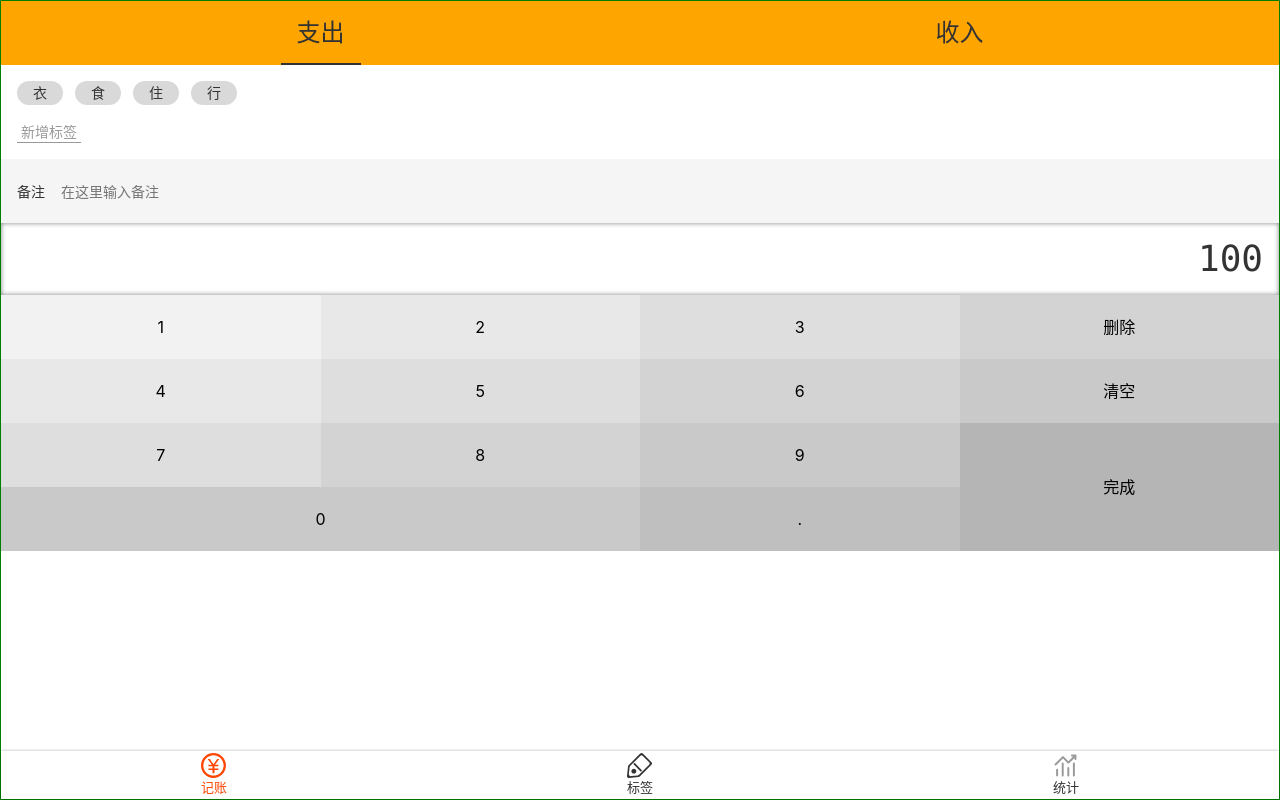
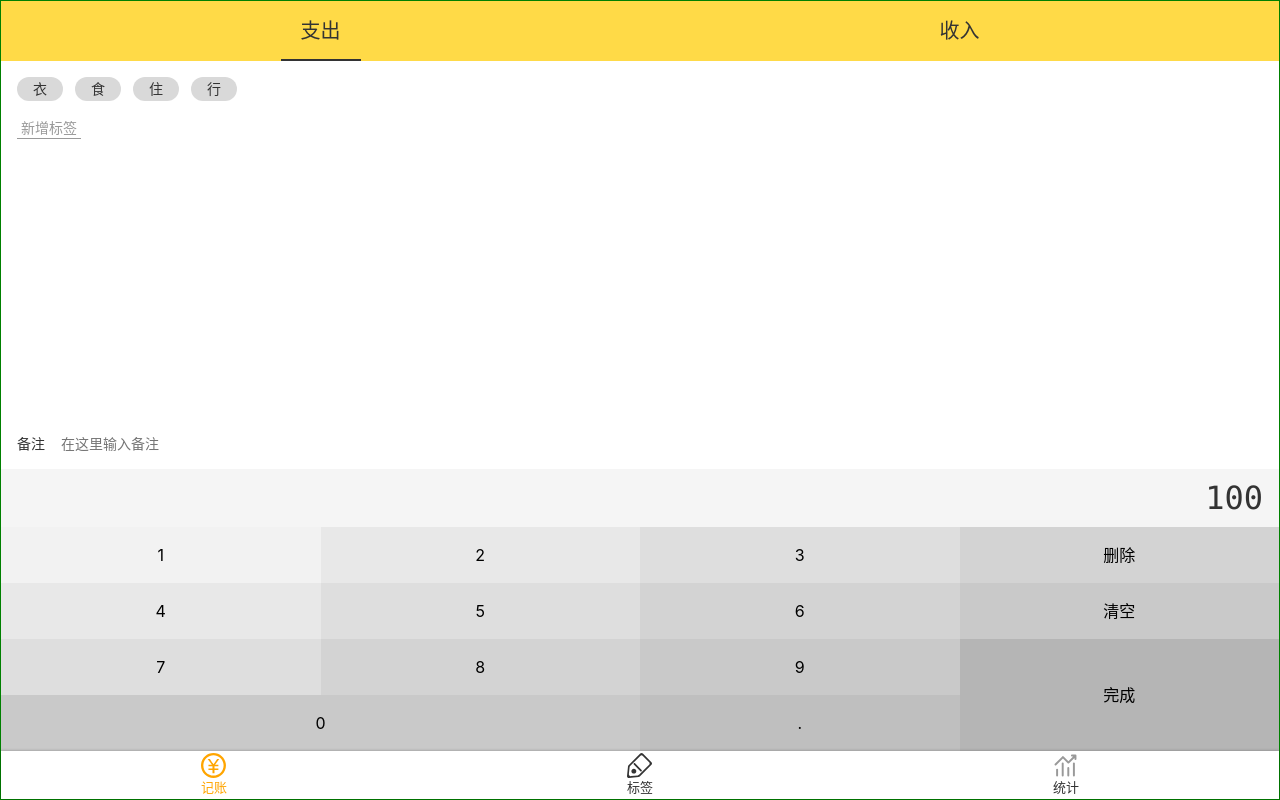
Before and after one commit to LvyHuang/account, a Vue app: page /#/money in a window 1280 px wide. Built offline with nearby package versions, Linux system fonts and the light colour scheme.

Commit message:
Money组件组件重新布局

```diff
--- a/src/assets/style/helper.scss
+++ b/src/assets/style/helper.scss
@@ -2,7 +2,7 @@ $font-hei:-apple-system, "Noto Sans", "Helvetica Neue", Helvetica, "Nimbus Sans
 $font-kai:Baskerville, Georgia, "Liberation Serif", "Kaiti SC", STKaiti, "AR PL UKai CN", "AR PL UKai HK", "AR PL UKai TW", "AR PL UKai TW MBE", "AR PL KaitiM GB", KaiTi, KaiTi_GB2312, DFKai-SB, "TW\-Kai", serif;
 $font-song:Georgia, "Nimbus Roman No9 L", "Songti SC", "Noto Serif CJK SC", "Source Han Serif SC", "Source Han Serif CN", STSong, "AR PL New Sung", "AR PL SungtiL GB", NSimSun, SimSun, "TW\-Sung", "WenQuanYi Bitmap Song", "AR PL UMing CN", "AR PL UMing HK", "AR PL UMing TW", "AR PL UMing TW MBE", PMingLiU, MingLiU, serif;
 
-$color-highlight: orangered;
+$color-highlight: orange;
 
 //placeholder
 %clearFix{
--- a/src/components/Layout.vue
+++ b/src/components/Layout.vue
@@ -1,6 +1,6 @@
 <template>
-    <div class="nav-wrapper">
-        <div class="content">
+    <div class="layout-wrapper">
+        <div class="content" :class="classPrefix && `${classPrefix}-content`">
             <slot/>
         </div>
         <Nav/>
@@ -11,6 +11,7 @@
   import Nav from '@/components/Nav.vue';
   export default {
     name: 'Layout',
+    props: ['classPrefix'],
     components:{
       Nav,
     }
@@ -23,7 +24,7 @@
         overflow: auto;
         /*border: 1px solid blue;*/
     }
-    .nav-wrapper{
+    .layout-wrapper{
         border: 1px solid green;
         display: flex;
         flex-direction: column;
--- a/src/views/Money.vue
+++ b/src/views/Money.vue
@@ -1,28 +1,5 @@
 <template>
-    <Layout>
-        <div>
-            <ul class="types">
-                <li class="selected">支出</li>
-                <li>收入</li>
-            </ul>
-        </div>
-        <div class="tags">
-            <ul class="current">
-                <li>衣</li>
-                <li>食</li>
-                <li>住</li>
-                <li>行</li>
-            </ul>
-            <div class="new">
-                <button>新增标签</button>
-            </div>
-        </div>
-        <div>
-            <label class="notes">
-                <span class="name">备注</span>
-                <input type="text" placeholder="在这里输入备注">
-            </label>
-        </div>
+    <Layout class-prefix="layout">
         <div class="nubmerPad">
             <div class="output">100</div>
             <div class="buttons">
@@ -42,6 +19,29 @@
                 <button>.</button>
             </div>
         </div>
+        <div>
+            <label class="notes">
+                <span class="name">备注</span>
+                <input type="text" placeholder="在这里输入备注">
+            </label>
+        </div>
+        <div class="tags">
+            <ul class="current">
+                <li>衣</li>
+                <li>食</li>
+                <li>住</li>
+                <li>行</li>
+            </ul>
+            <div class="new">
+                <button>新增标签</button>
+            </div>
+        </div>
+        <div>
+            <ul class="types">
+                <li class="selected">支出</li>
+                <li>收入</li>
+            </ul>
+        </div>
     </Layout>
 </template>
 
@@ -51,26 +51,99 @@
   };
 </script>
 
+<style lang="scss">
+    .layout-content{
+        display: flex;
+        flex-direction: column-reverse;
+    }
+</style>
 <style lang="scss" scoped>
     @import "~@/assets/style/helper.scss";
+    .types{
+        background: #FFDA47;
+        display: flex;
+        text-align: center;
+        height: 60px;
+        font-size: 20px;
+        > li{
+            width: 50%;
+            height: 60px;
+            display: flex;
+            justify-content: center;
+            align-items: center;
+            position: relative;
+            &.selected::after{
+                content: '';
+                position: absolute;
+                bottom: 0;
+                left: 50%;
+                transform: translate(-50%,0);
+                width: 80px;
+                height: 2px;
+                background: #333;
+            }
+        }
+    }
+    .tags{
+        flex-grow: 1;
+        font-size: 14px;
+        padding: 16px;
+        > .current{
+            display: flex;
+            > li{
+                background: #d9d9d9;
+                height: 24px;
+                line-height: 24px;
+                border-radius: 12px;
+                padding: 0 16px;
+                margin-right: 12px;
+            }
+        }
+        > .new{
+            padding-top: 16px;
+            button{
+                background: transparent;
+                border: none;
+                color: #999;
+                border-bottom: 1px solid;
+                padding: 0 4px;
+            }
+        }
+    }
+    .notes{
+        font-size: 14px;
+        padding-left: 16px;
+        display: flex;
+        align-items: center;
+        .name{
+            padding-right: 16px;
+        }
+        input{
+            height: 50px;
+            flex-grow: 1;
+            background: transparent;
+            border: none;
+            padding-right: 16px;
+        }
+    }
     .nubmerPad{
         .output{
-            font-size: 36px;
+            font-size: 32px;
+            background: #f5f5f5;
             font-family: Consolas, monospace;
-            padding: 9px 16px;
+            padding: 5px 16px;
             text-align: right;
-            box-shadow: inset 0 0 5px rgba(0,0,0,0.5);
         }
         .buttons{
             @extend %clearFix;
             > button{
                 width: 25%;
-                height: 64px;
+                height: 56px;
                 float: left;
                 background: transparent;
                 border: none;
                 &.ok{
-                    height: 64*2px;
+                    height: 56*2px;
                     float: right;
                 }
                 &.zero{
@@ -100,74 +173,5 @@
                 }
             }
         }
-
-    }
-    .types{
-        background: orange;
-        display: flex;
-        text-align: center;
-        height: 64px;
-        font-size: 24px;
-        > li{
-            width: 50%;
-            height: 64px;
-            display: flex;
-            justify-content: center;
-            align-items: center;
-            position: relative;
-            &.selected::after{
-                content: '';
-                position: absolute;
-                bottom: 0;
-                left: 50%;
-                transform: translate(-50%,0);
-                width: 80px;
-                height: 2px;
-                background: #333;
-            }
-        }
-    }
-    .notes{
-        font-size: 14px;
-        background: #f5f5f5;
-        padding-left: 16px;
-        display: flex;
-        align-items: center;
-        .name{
-            padding-right: 16px;
-        }
-        input{
-            height: 64px;
-            flex-grow: 1;
-            background: transparent;
-            border: none;
-            padding-right: 16px;
-        }
-    }
-
-    .tags{
-        font-size: 14px;
-        padding: 16px;
-        > .current{
-            display: flex;
-            > li{
-                background: #d9d9d9;
-                height: 24px;
-                line-height: 24px;
-                border-radius: 12px;
-                padding: 0 16px;
-                margin-right: 12px;
-            }
-        }
-        > .new{
-            padding-top: 16px;
-            button{
-                background: transparent;
-                border: none;
-                color: #999;
-                border-bottom: 1px solid;
-                padding: 0 4px;
-            }
-        }
     }
 </style>
```
